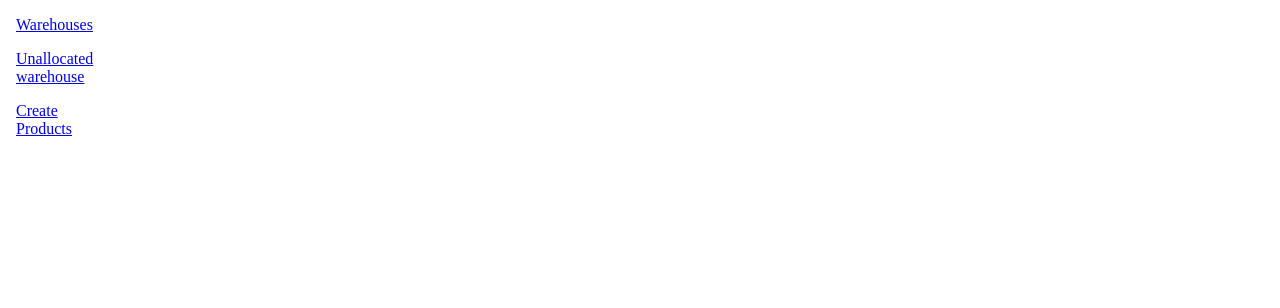
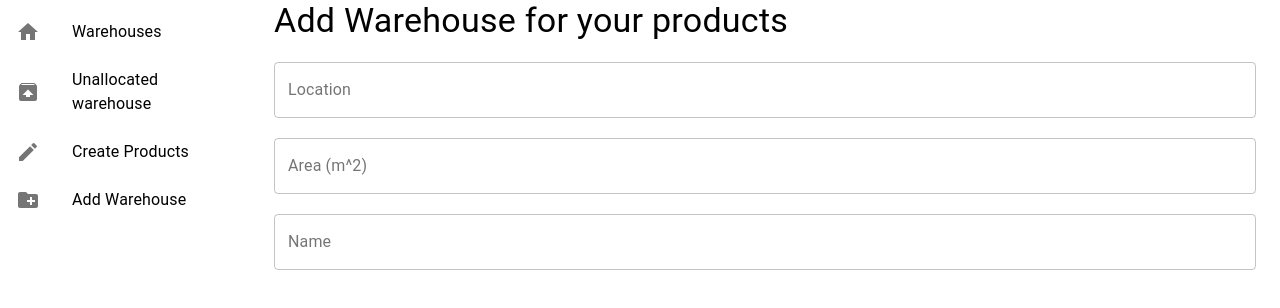
Before and after one commit to DmitriyGrosh/Warehouse, a React app: page /add-warehouse in a window 1280 px wide. Shown: the top 308 px of the page. Built offline with nearby package versions, Linux system fonts and the light colour scheme.

Commit message:
added "add warehouse" page

```diff
--- a/src/components/Warehouses.js
+++ b/src/components/Warehouses.js
@@ -7,7 +7,7 @@ import {
   TableContainer,
   TableHead,
   TableRow,
-  Paper
+  Paper, Container
 } from "@material-ui/core";
 import {useSelector} from "react-redux";
 import { useHistory, useRouteMatch } from "react-router-dom";
@@ -37,6 +37,7 @@ const Warehouses = () => {
   }
 
   return (
+    <Container>
     <TableContainer
       className={classes.tableContainer}
       component={Paper}
@@ -85,6 +86,7 @@ const Warehouses = () => {
         </TableBody>
       </Table>
     </TableContainer>
+    </Container>
   )
 }
 
--- a/src/components/assets/SidebarContainer/SidebarContainer.js
+++ b/src/components/assets/SidebarContainer/SidebarContainer.js
@@ -1,14 +1,18 @@
 import React from 'react';
-import {Drawer, List, ListItem, makeStyles} from '@material-ui/core';
+import {Drawer, List, ListItem, ListItemIcon, ListItemText, makeStyles} from '@material-ui/core';
+import HomeIcon from '@material-ui/icons/Home';
 import {NavLink} from "react-router-dom";
+import CreateIcon from '@material-ui/icons/Create';
+import UnarchiveIcon from '@material-ui/icons/Unarchive';
+import CreateNewFolderIcon from '@material-ui/icons/CreateNewFolder';
 
 const useStyles = makeStyles({
   drawer: {
-    width: 100,
+    width: 250,
     flexShrink: 0,
   },
   drawerPaper: {
-    width: 100,
+    width: 250,
     border: "none"
   }
 })
@@ -28,18 +32,35 @@ const SidebarContainer = ({children}) => {
     >
       <List>
         <NavLink to="/warehouses">
-          <ListItem>
-            Warehouses
+          <ListItem button>
+            <ListItemIcon>
+              <HomeIcon />
+            </ListItemIcon>
+            <ListItemText primary="Warehouses" />
           </ListItem>
         </NavLink>
         <NavLink to="/store">
-          <ListItem>
-            Unallocated warehouse
+          <ListItem button>
+            <ListItemIcon>
+              <UnarchiveIcon />
+            </ListItemIcon>
+            <ListItemText primary="Unallocated warehouse" />
           </ListItem>
         </NavLink>
-        <NavLink to="/">
-          <ListItem>
-            Create Products
+        <NavLink to="/create-products">
+          <ListItem button>
+            <ListItemIcon>
+              <CreateIcon />
+            </ListItemIcon>
+            <ListItemText primary="Create Products" />
+          </ListItem>
+        </NavLink>
+        <NavLink to="/add-warehouse">
+          <ListItem button>
+            <ListItemIcon>
+              <CreateNewFolderIcon />
+            </ListItemIcon>
+            <ListItemText primary="Add Warehouse" />
           </ListItem>
         </NavLink>
       </List>
--- a/src/components/router/Router.js
+++ b/src/components/router/Router.js
@@ -3,14 +3,12 @@ import {Route, Switch} from "react-router-dom";
 
 import Warehouses from "../Warehouses";
 import OneWarehouse from "./OneWarehouse";
+import AddWarehouse from "../warehouses/AddWarehouse";
 
 const Router = () => {
 
   return (
     <Switch>
-      <Route exact path="/">
-        jjjj
-      </Route>
       <Route exact path="/warehouses">
         <Warehouses />
       </Route>
@@ -22,6 +20,12 @@ const Router = () => {
       <Route path='/warehouses/warehouse:id'>
         <OneWarehouse />
       </Route>
+      <Route exact path="/create-products">
+        jjjj
+      </Route>
+      <Route exact path='/add-warehouse'>
+        <AddWarehouse />
+      </Route>
     </Switch>
   )
 }
--- /dev/null
+++ b/src/components/warehouses/AddWarehouse.js
@@ -0,0 +1,42 @@
+import React from 'react'
+import {Box, Container, makeStyles, TextField, Typography} from "@material-ui/core";
+
+const useStyles = makeStyles({
+  box: {
+    display: 'grid',
+    gridGap: '20px',
+    gridTemplateColumns: '1fr',
+    paddingTop: '20px'
+  }
+})
+
+const AddWarehouse = () => {
+
+  const classes = useStyles()
+  return (
+    <Container>
+      <Typography variant='h4'>
+        Add Warehouse for your products
+      </Typography>
+      <Box className={classes.box}>
+        <TextField
+          label="Location"
+          type="text"
+          variant="outlined"
+        />
+        <TextField
+          label="Area (m^2)"
+          type="text"
+          variant="outlined"
+        />
+        <TextField
+          label="Name"
+          type="text"
+          variant="outlined"
+        />
+      </Box>
+    </Container>
+  )
+}
+
+export default AddWarehouse
--- a/src/global.scss
+++ b/src/global.scss
@@ -13,3 +13,12 @@ body,
 #root {
   display: flex;
 }
+
+a,
+a:active,
+a:visited,
+a img {
+  outline: none;
+  text-decoration: none;
+  color: black;
+}
```
